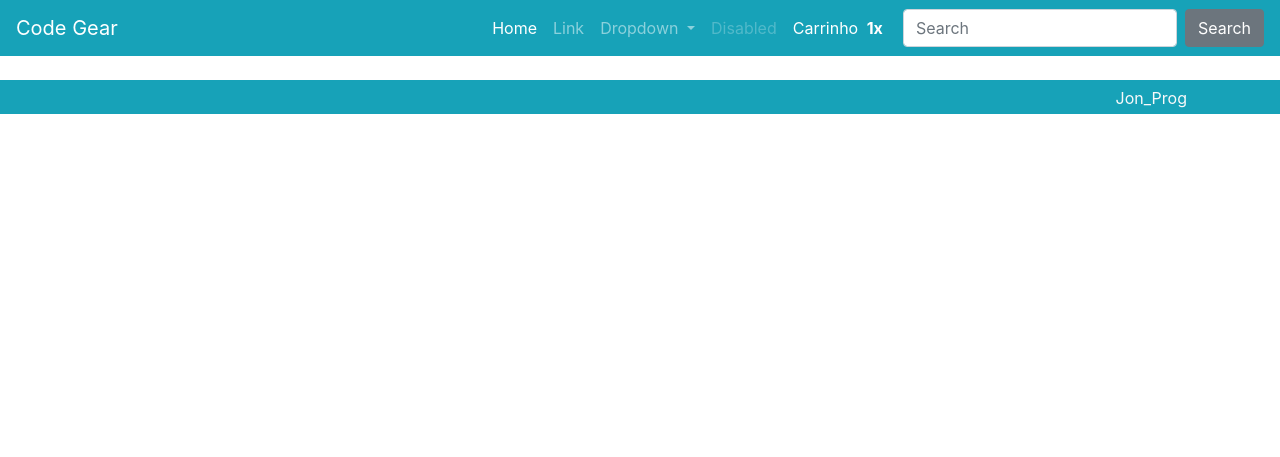
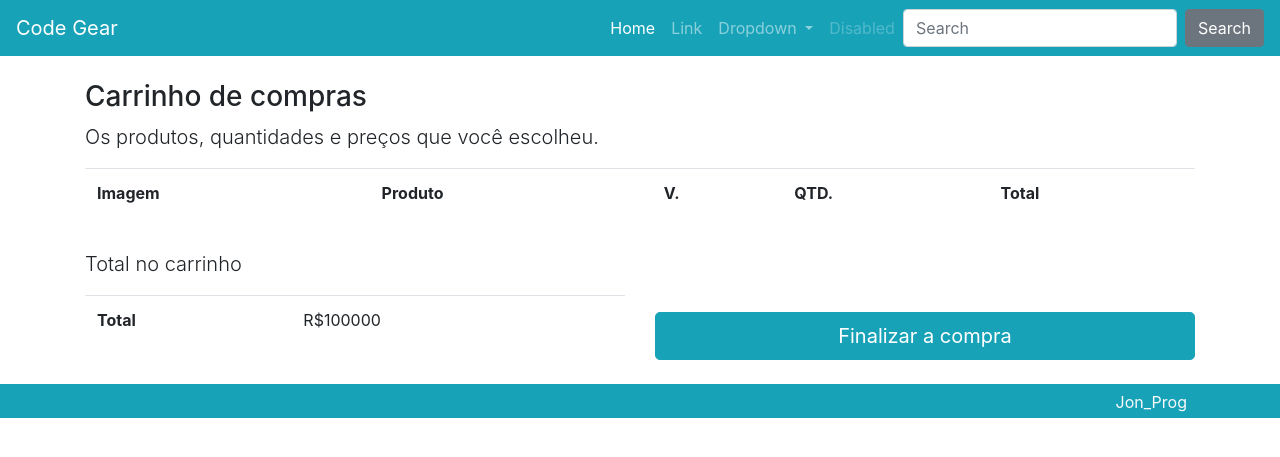
Before and after one commit to JonProg/Code-Gear, a Django app: page /carrinho/ in a window 1280 px wide. Shown: the top 457 px of the page. Run offline with Django 4.2, Linux system fonts and the light colour scheme; lists and menus that the app fills with data are empty; some libraries are stand-ins or nearby versions.

Commit message:
coding template carrinho.html

```diff
--- a/produto/templates/produto/carrinho.html
+++ b/produto/templates/produto/carrinho.html
@@ -1,7 +1,77 @@
 {% extends 'base.html' %}
+{% load filters %}
 
 {% block conteudo %}
 
-    {{ request.session.carrinho }}
+    <div class="row mt-3">
+        <div class="col">
+            <h3>Carrinho de compras</h3>
+            <p class="lead">Os produtos, quantidades e preços que você escolheu.</p>
+
+            <div class="table-responsive">
+                <table class="table">
+                    <tr>
+                        <th class="d-none d-lg-block">Imagem</th>
+                        <th>Produto</th>
+                        <th>V.</th>
+                        <th>QTD.</th>
+                        <th>Total</th>
+                    </tr>
+
+                    {% for item in carrinho.values %}
+                        <tr>
+                            <td class="d-none d-lg-block">
+                                <img class="cart-img" src="{{ item.imagem.url }}">
+                            </td>
+                            <td>
+                                {{ item.produto_nome }}
+                                <a class="ml-3" href="{% url 'produto:removecarrinho' %}">
+                                    <i class="fas fa-times-circle text-danger" aria-hidden="true"></i>
+                                </a>
+                            </td>
+                            <td>{{ item.variacao_nome }}</td>
+                            <td>
+                                {{ item.quantidade }}x
+                                {% if item.preco_unitario_promocional %}
+                                {{ item.preco_unitario_promocional}}
+                                {% else %}
+                                {{ item.preco_unitario }}
+                                {% endif %}
+                            </td>
+
+                            {% if item.preco_quantitativo_promocional %}
+                            <td>{{ item.preco_quantitativo_promocional | formata_preco }}</td>
+                            {% else %}
+                            <td>{{ item.preco_quantitativo | formata_preco }}</td>
+                            {% endif %}
+
+                        </tr>
+                    {% endfor %}
+                </table>
+            </div>
+        </div>
+    </div>
+
+
+
+    <div class="row mt-3">
+        <div class="col-lg">
+            <p class='lead'>Total no carrinho</p>
+
+            <div class='table-responsive'>
+                <table class="table">
+                    <tr>
+                        <td class="font-weight-bold">Total</td>
+                        <td>R$100000</td>
+                    </tr>
+                </table>
+            </div>
+        </div>
+        <div class="col-lg mt-auto">
+            <a class="btn btn-lg btn-block btn-primary" href="#">
+                Finalizar a compra
+            </a>
+        </div>
+    </div>
 
 {% endblock conteudo %}
--- a/produto/templatetags/filters.py
+++ b/produto/templatetags/filters.py
@@ -1,8 +1,12 @@
 from django import template
-from utils.functions import format_price
+from utils.functions import format_price, cart_total_qtd
 
 register = template.Library()
 
 @register.filter
 def formata_preco(val):
     return format_price(val)
+
+@register.filter
+def qtd_total(carrinho):
+    return cart_total_qtd(carrinho)
--- a/produto/views.py
+++ b/produto/views.py
@@ -42,6 +42,11 @@ class AddCarrinho(View):
         preco_unitario_promocional = variacao.preco_promocional
         slug = produto.slug
         imagem = produto.imagem
+
+        if imagem:
+            imagem = imagem.name
+        else:
+            imagem = ''
 
         if not self.request.session.get('carrinho'):
             self.request.session['carrinho'] = {}
@@ -96,11 +101,39 @@ class AddCarrinho(View):
 
 
 class RemoveCarrinho(View):
-    pass
+    def get(self, *args, **kwargs):
+        http_referer = self.request.META.get(
+            'HTTP_REFERER',
+            resolve_url('produto:lista')
+        )
+
+        variacao_id =self.request.GET.get('vid')
+
+        if not variacao_id:
+            return redirect(http_referer)
+
+        if not self.request.session.get('carrinho'):
+            return redirect(http_referer)
+
+        produto = self.request.session['carrinho'][variacao_id]
+
+        messages.success(
+            self.request,
+            f'Produto {produto["produto_nome"]} {produto["variacao_nome"]} '
+            'removido do seu carrinho'
+        )
+
+        del produto
+        self.request.session.save()
+        return redirect(http_referer)
+
 
 class Carrinho(ListView):
     def get(self, *args,**kwargs):
-        return render(self.request, 'produto/carrinho.html')
+        context = {
+            'carrinho':self.request.session.get('carrinho', {})
+            }
+        return render(self.request, 'produto/carrinho.html', context)
 
 class Finalizar(View):
     pass
--- a/templates/partials/_nav.html
+++ b/templates/partials/_nav.html
@@ -1,3 +1,5 @@
+{% load filters %}
+
 <nav class="navbar navbar-dark bg-primary navbar-expand-lg">
     <a class="navbar-brand" href="{% url 'produto:lista' %}">Code Gear</a>
     <button class="navbar-toggler" type="button" data-toggle="collapse" data-target="#navbarSupportedContent"
@@ -28,19 +30,18 @@
             <li class="nav-item">
                 <a class="nav-link disabled" href="#">Disabled</a>
             </li>
+            {% if request.session.carrinho %}
             <li class="nav-item">
-                <a class="nav-link nav-cart-link active" href="#">
-                    <span class="nav-cart-text mr-1">
-                        Carrinho
-                    </span>
+                <a class="nav-link nav-cart-link active" href="{% url 'produto:carrinho' %}">
                     <span class="nav-cart-count mr-1">
-                        <strong>1x</strong>
+                        <strong>{{ request.session.carrinho | qtd_total}}x</strong>
                     </span>
                     <span class="nav-cart-icon mr-2">
                         <i class="fas fa-shopping-cart"></i>
                     </span>
                 </a>
             </li>
+            {% endif %}
         </ul>
         <form class="form-inline my-2 my-lg-0">
             <input class="form-control mr-sm-2" type="search" placeholder="Search" aria-label="Search">
--- a/utils/functions.py
+++ b/utils/functions.py
@@ -1,2 +1,5 @@
 def format_price(valor):
     return f'R$ {valor:.2f}'.replace('.',',')
+
+def cart_total_qtd(carrinho):
+    return sum([item['quantidade'] for item in carrinho.values()])
```
Also changed, not shown: db.sqlite3.
